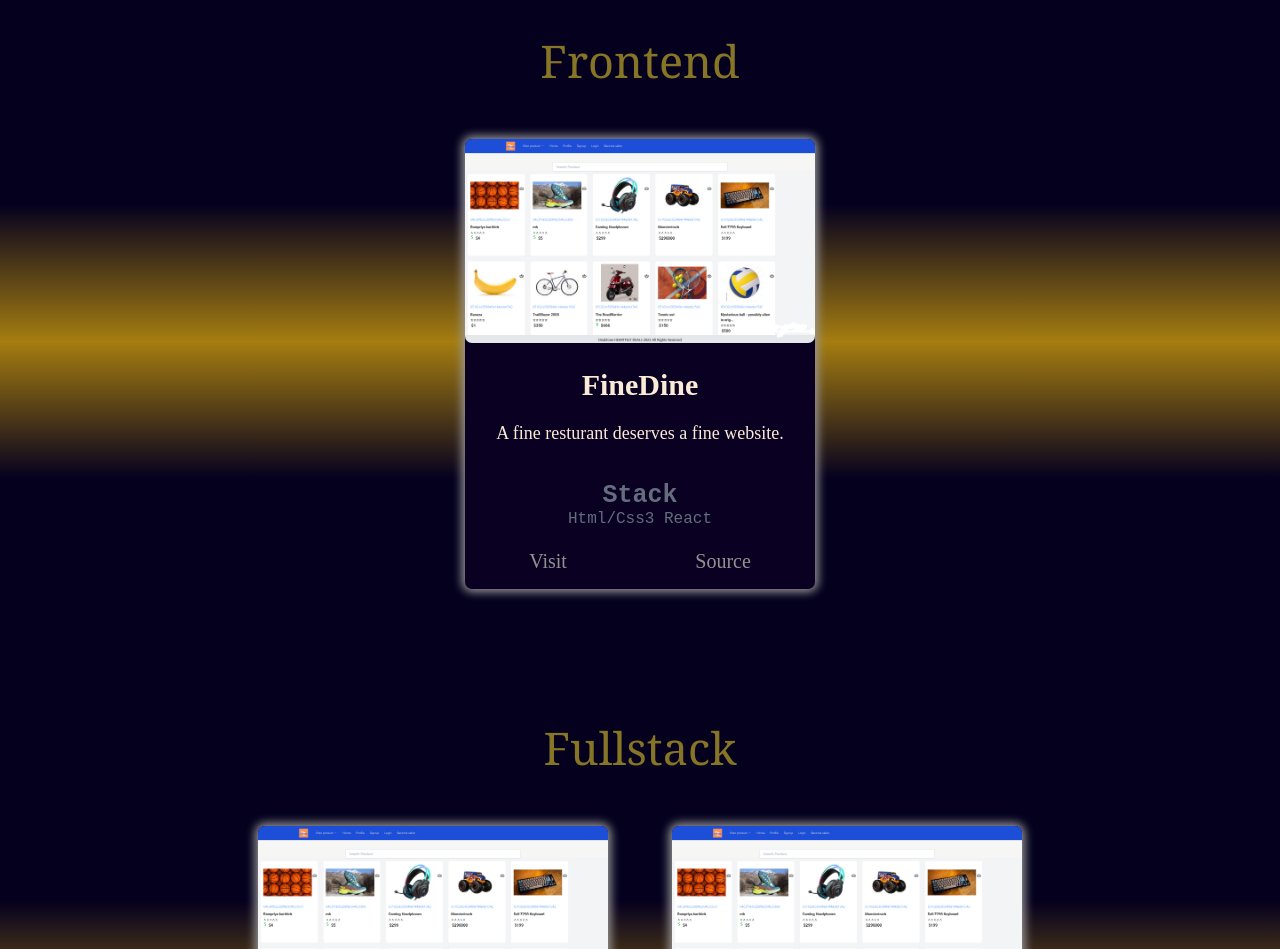
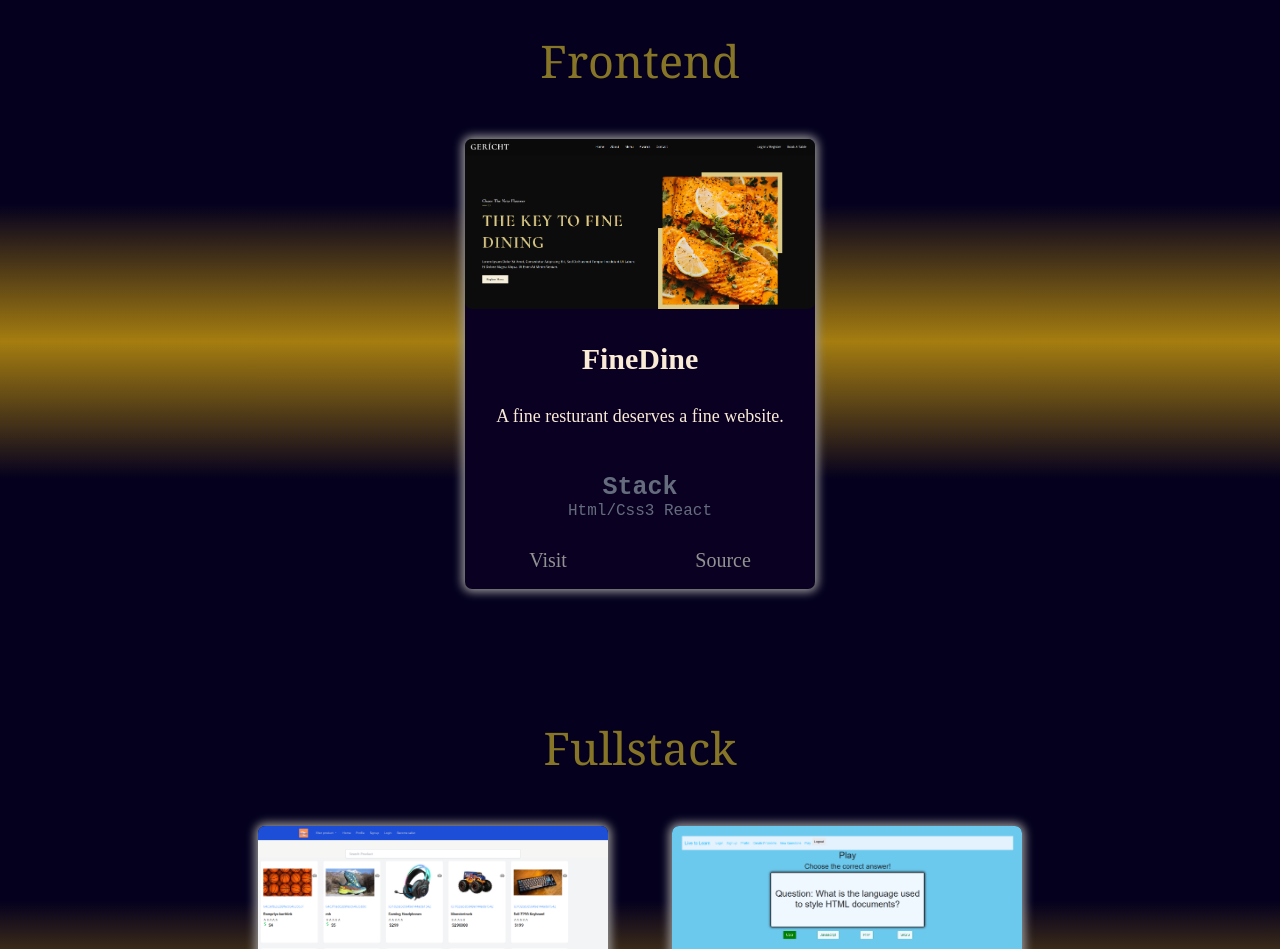
Before and after one commit to MaaX59/my_portfolio, a React (Create React App) app: page / in a window 1280 px wide. Shown: the part 520-1469 px from the top of the page. Built offline with nearby package versions, Linux system fonts and the light colour scheme.

Commit message:
images work!!!!!

```diff
--- a/src/components/projectCard.jsx
+++ b/src/components/projectCard.jsx
@@ -5,22 +5,25 @@ import Tags from "./tags.js";
 
 //for some reson my img props dosent work so i´m gonna do it like this for now
 import deal from '../images/deal_zone.png';
-// import fine from '../images/finedine.png';
+import fine from '../images/finedine.png';
 // import codeing from '../images/coding_generator.png';
 
 
-const projectCard = ({ project }) => {
+const projectCard = ({ project}) => {
   const { name, description, image, link, code, tags } = project;
 
-//      let img = null;
+//   {  }   let img = null;
 
 //   if(project.name === "DealZone"){
 // let img = deal;
 //   }else if (project.name === "M2 Coding generator"){
 //     let img = code;
 // } else {
-//   let img = fine;
-// }
+//   let img = fine;}
+// console.log(pict);
+console.log(deal);
+console.log(fine);
+console.log(image);
 
 
 
@@ -29,7 +32,7 @@ const projectCard = ({ project }) => {
     <div className="app__projectCard">
       <div className="app__projectCard-constent">
         <div className="app__projectCard-constent_img">
-          <img src={deal}  alt="project img" />
+          <img src={image} alt="project img"  />
         </div>
         <div className="app__projectCard-content_name">
           <h1>{name}</h1>
--- a/src/containers/Frontend/frontend.jsx
+++ b/src/containers/Frontend/frontend.jsx
@@ -13,7 +13,7 @@ const Frontend = ()=>{
 
         {data.map((project, index)=>
 
-        <ProjectCard project={project} key={project.id}/>)}
+        <ProjectCard project={project} pict={project.image}  key={index}/>)}
       </div>
     </div>
   )
--- a/src/containers/Fullstack/fullstack.jsx
+++ b/src/containers/Fullstack/fullstack.jsx
@@ -13,7 +13,7 @@ const Fullstack = ()=>{
 
         {data.map((project, index)=>
 
-        <ProjectCard project={project} key={project.id}/>)}
+        <ProjectCard project={project} key={index}/>)}
       </div>
     </div>
   )
--- a/src/data/frontend.js
+++ b/src/data/frontend.js
@@ -1,9 +1,10 @@
+import finePic from '../images/finedine.png';
 const Frontend = [
   {
     name: "FineDine",
     description:"A fine resturant deserves a fine website.",
     tags: ["Html/Css3","React"],
-    image: '.../images/finedine.png',
+    image: finePic,
     link: 'https://maax59.github.io/fine-dine/',
     code: "https://github.com/MaaX59/fine-dine",
     id: 0,
--- a/src/data/fullstack.js
+++ b/src/data/fullstack.js
@@ -1,11 +1,11 @@
-
-
+import m2Pic from '../images/coding_generator.png';
+import dealPic from '../images/deal_zone.png';
 const Fullstack = [
     {
         name: "DealZone",
         description:"E-commerce website",
         tags: ["HTML/CSS3","Tailwind", "Express.js","React" ] ,
-        image: ".../images/deal_zone.png",
+        image: dealPic,
         link:"https://new-deal-zone.netlify.app/",
         code:"https://github.com/MaaX59/frontend",
         id:0,
@@ -14,7 +14,7 @@ const Fullstack = [
         name: "M2 Coding generator",
         description:"Quiz app using OpenAi",
         tags: ["HTML/CSS3", "Express.js","JavaScript" ] ,
-        image: ".../images/coding_generator.png",
+        image: m2Pic,
         link:"https://coding-generator.adaptable.app",
         code:"https://github.com/MaaX59/M2-coding-generator-app",
         id:1,
```
